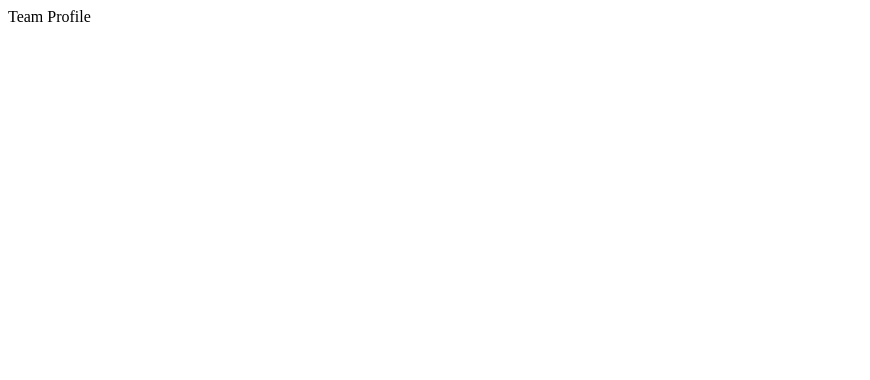
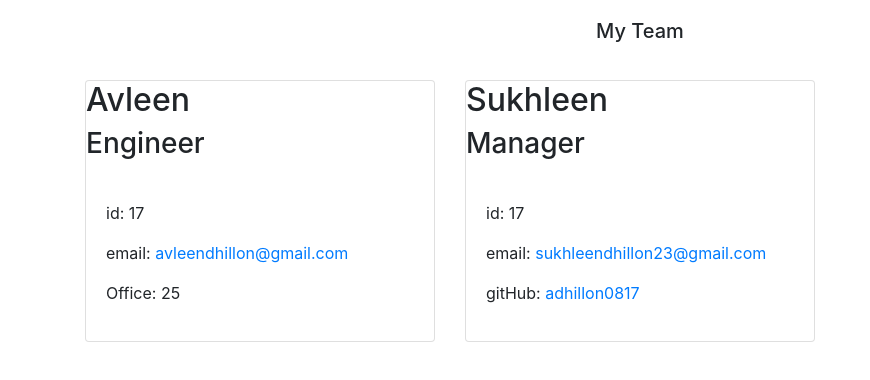
Before and after one commit to adhillon0817/TeamBio, a website: page team.html in a window 1280 px wide. Shown: the whole page, without its empty margins (0-870 px from the left). Drawn offline with nearby package versions, Linux system fonts and the light colour scheme; files that its build step writes are made by us from their sources.

Commit message:
succesfully created one card and copied and pasted to create second card

```diff
--- a/team.html
+++ b/team.html
@@ -1 +1,56 @@
-Team Profile
+<!DOCTYPE html>
+  <html lang="en">
+  <head>
+      <meta charset="UTF-8">
+      <meta name="viewport" content="width=device-width, initial-scale=1.0">
+      <title>Team Profile</title>
+      <link rel="stylesheet" href="https://stackpath.bootstrapcdn.com/bootstrap/4.5.0/css/bootstrap.min.css" integrity="sha384-9aIt2nRpC12Uk9gS9baDl411NQApFmC26EwAOH8WgZl5MYYxFfc+NcPb1dKGj7Sk" crossorigin="anonymous">
+      <link rel="stylesheet" href="style.css">
+  </head>
+
+  <body>
+    <header>
+        <h1 class="h1">
+            <section class="navbar-brand mb-0 h1 w-100 text-center">My Team</section>
+        </h1>
+    </header>
+
+    <main>
+        <div class="container">
+            <div class = "row justify-center align-center" id="position-card">
+                <div class="col-4 mt-4">
+                    <div class="card h-100">
+                        <div class="card-title">
+                            <h2>Avleen</h2>
+                            <h3>Engineer</h3>
+                        </div>
+                        <div class="card-body">
+                            <p class="id">id: 17</p>
+                            <p class="email">email: <a href="avleendhillon@gmail.com">avleendhillon@gmail.com</a></p>
+                            <p class="officeNumber">Office: 25</p>
+                        </div>
+                    </div>
+                </div>
+
+                <div class="col-4 mt-4">
+                    <div class="card h-100">
+                        <div class="card-title">
+                            <h2>Sukhleen</h2>
+                            <h3>Manager</h3>
+                        </div>
+                        <div class="card-body">
+                            <p class="id">id: 17</p>
+                            <p class="email">email: <a href="sukhleendhillon23@gmail.com">sukhleendhillon23@gmail.com</a></p>
+                            <p class="gitHub">gitHub: <a href="https://github.com/adhillon0817">adhillon0817</a></p>
+                        </div>
+                    </div>
+                </div>
+
+
+
+
+
+            </div>
+        </div>
+    </main>
+  </body>
```
Also changed, not shown: _tests_/Manager.test.js (+1 -1 lines).
